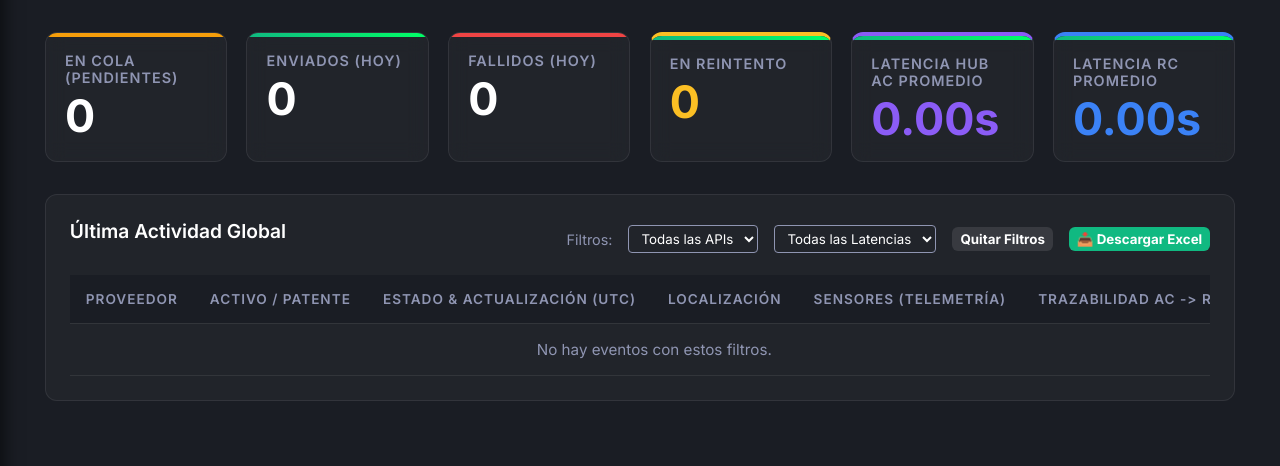
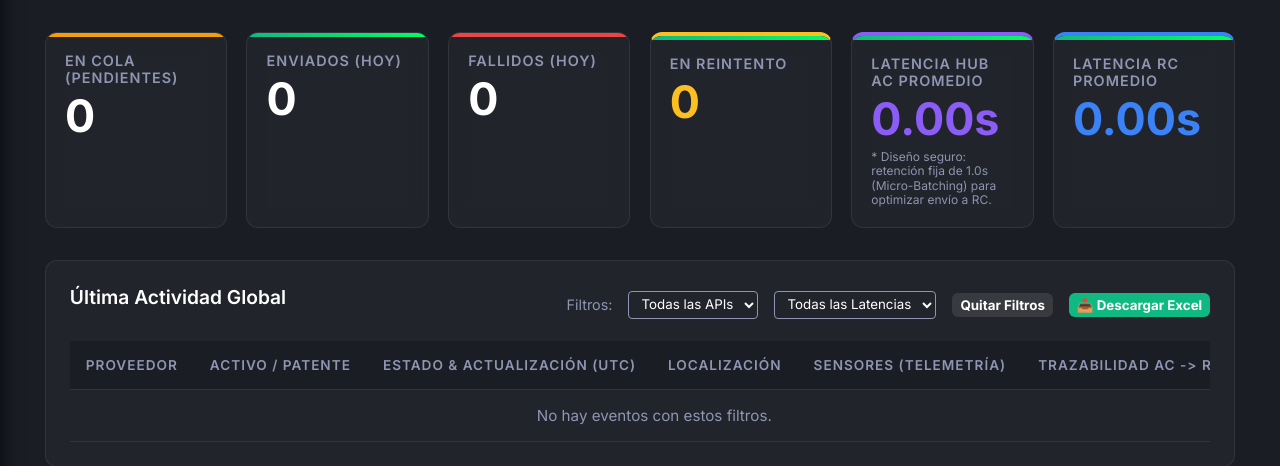
Before and after one commit to Gustavo1986-2015/Centro_de_Comando_APIs, a FastAPI app: page /dashboard in a window 1280 px wide. Shown: the part 68-534 px from the top of the page. Run offline with FastAPI, Linux system fonts and the light colour scheme; data that the repository does not hold is empty.

Commit message:
feat(ui): añadir aclaración sobre retención por micro-batching en Latencia Hub AC

```diff
--- a/app/templates/index.html
+++ b/app/templates/index.html
@@ -416,9 +416,12 @@
                 <div class="card-title">En Reintento</div>
                 <div class="card-value" id="val-retries" style="color: var(--color-yellow);">0</div>
             </div>
-            <div class="card" style="border-top: 4px solid #8b5cf6;" title="Tiempo promedio de espera y procesamiento interno en el Hub de Assistcargo antes del envío a Recurso Confiable (segundos)">
+            <div class="card" style="border-top: 4px solid #8b5cf6;" title="Tiempo promedio de espera en el Hub. Por estándar empresarial y seguridad, el código implementa 1.0s de ventana fija (Micro-Batching) para agrupar ráfagas y proteger el endpoint de Recurso Confiable.">
                 <div class="card-title">Latencia Hub AC Promedio</div>
                 <div class="card-value" id="val-latency" style="color: #8b5cf6;">0.00s</div>
+                <div style="font-size: 0.75rem; color: var(--color-gray); margin-top: 0.5rem; line-height: 1.2;">
+                    * Diseño seguro: retención fija de 1.0s (Micro-Batching) para optimizar envío a RC.
+                </div>
             </div>
             <div class="card" style="border-top: 4px solid #3b82f6;" title="Tiempo de respuesta SOAP promedio de Recurso Confiable desde que hacemos el envío hasta obtener el ID de Job (segundos)">
                 <div class="card-title">Latencia RC Promedio</div>
```
